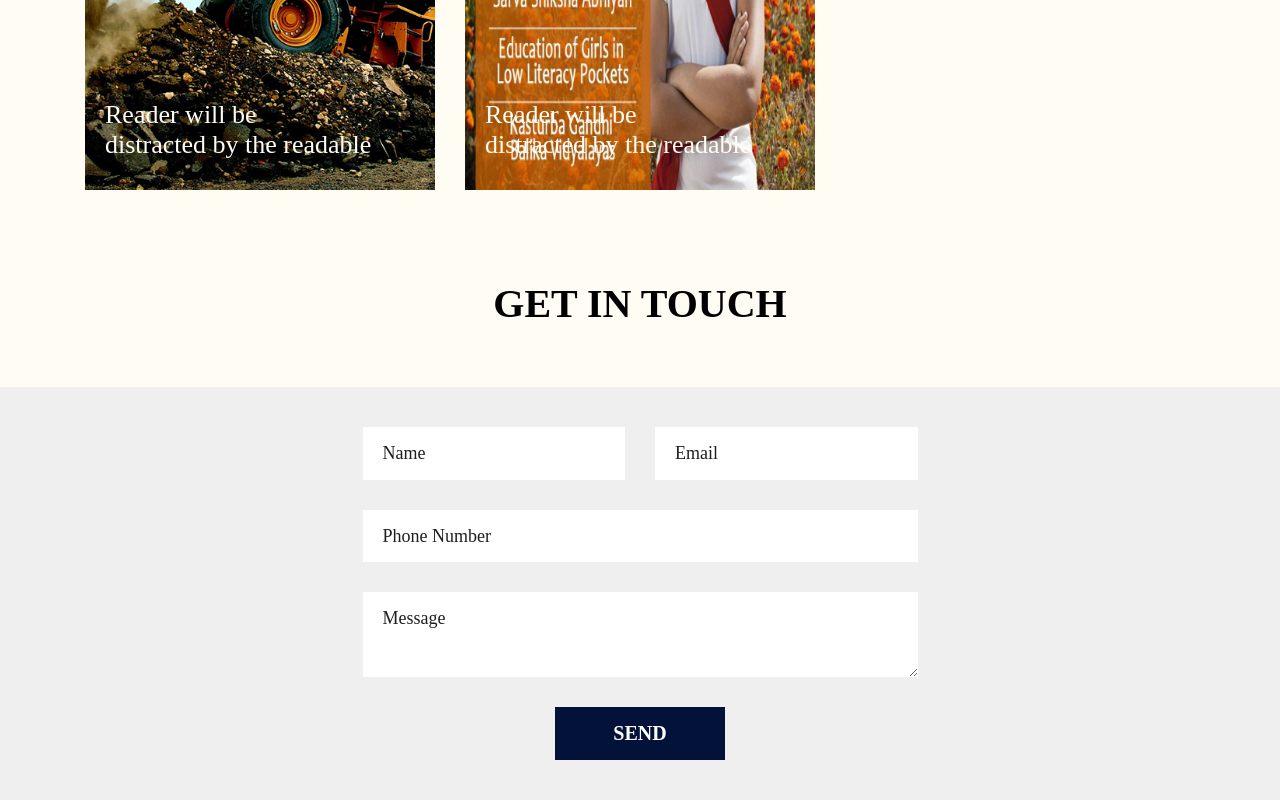
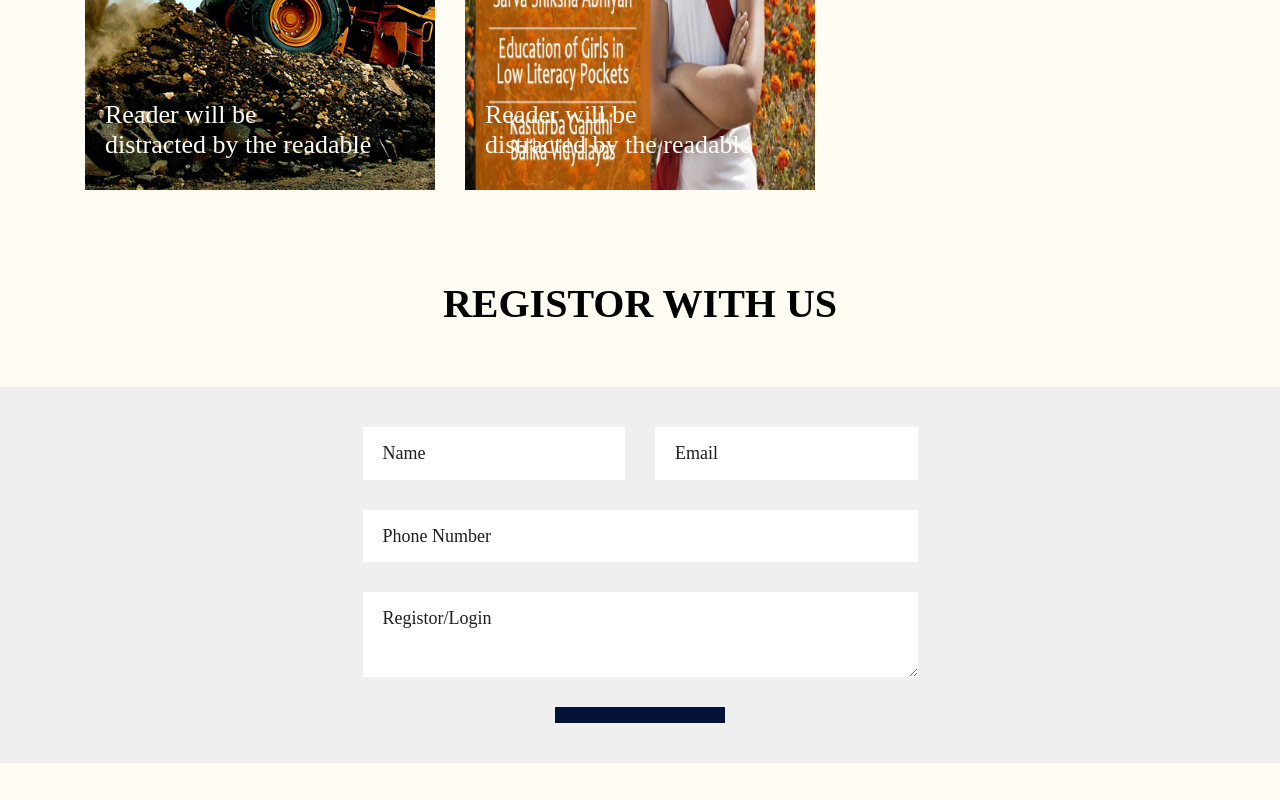
Before and after one commit to sahilraj-001x/Construction, a plain HTML site: page html/index.html in a window 1280 px wide. Shown: the part 4240-5040 px from the top of the page. After the commit the page ends 5003 px from the top, so only its background shows below. Drawn offline with nearby package versions, Linux system fonts and the light colour scheme; files whose address does not match are found by name.

Commit message:
Update index.html

```diff
--- a/html/index.html
+++ b/html/index.html
@@ -350,7 +350,7 @@
       <!-- contact section start -->
       <div class="contact_section layout_padding">
          <div class="container">
-            <h1 class="contact_taital">Get In Touch</h1>
+            <h1 class="contact_taital">REGISTOR WITH US</h1>
          </div>
          <div class="contact_section_2 layout_padding">
             <div class="container">
@@ -364,9 +364,9 @@
                      </div>
                   </div>
                   <input type="" class="input_text" placeholder="Phone Number" name="Phone Number">
-                  <textarea name="comment" class="massage_box" form="usrform">Message</textarea>
+                  <textarea name="comment" class="massage_box" form="usrform">Registor/Login</textarea>
                   <div class="send_bt">
-                     <div class="send_text"><a href="#">SEND</a></div>
+                     <div class="send_text"><a href="#"></a></div>
                   </div>
                </div>
             </div>
```
